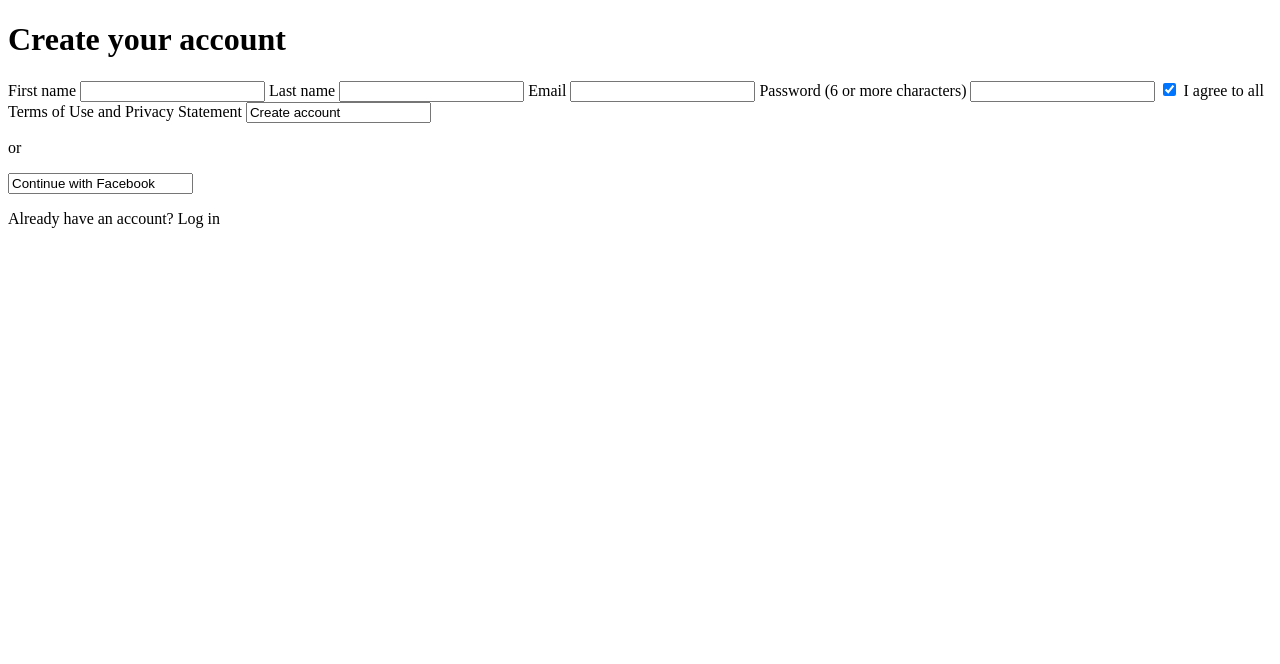
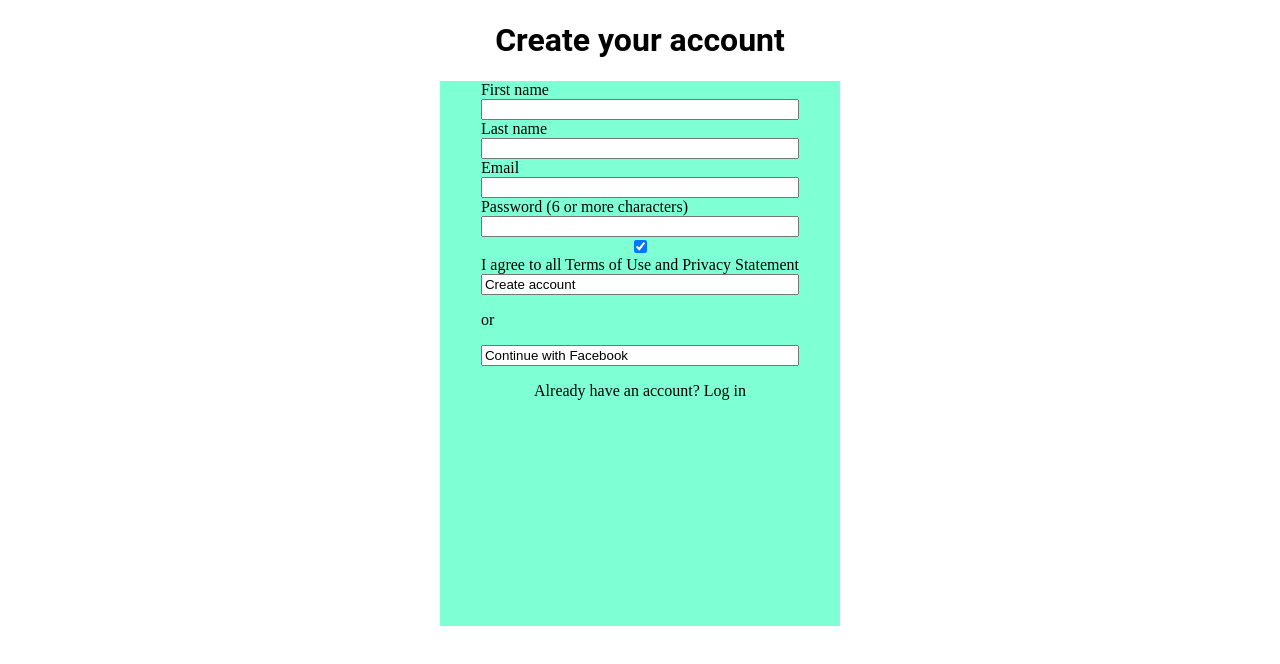
Before and after one commit to YaninaTrekhleb/sign-up-page-template, a plain HTML site: page index.html in a window 1280 px wide. Drawn offline with Linux system fonts and the light colour scheme.

Commit message:
Added css file.

```diff
--- a/index.css
+++ b/index.css
@@ -0,0 +1,28 @@
+/* Font link */
+<link href="https://fonts.googleapis.com/css?family=Roboto:300,300i,400,400i,500,500i,700,700i,900,900i&display=swap" rel="stylesheet">
+
+body {
+    max-width: 1200px;
+    margin: auto;
+}
+
+h1 {
+    font-family: 'Roboto', sans-serif;
+    text-align: center;
+}
+
+.form-input {
+    display: flex;
+    flex-direction: column;
+    justify-content: center;
+}
+
+.container {
+    background-color: aquamarine;
+    width: 400px;
+    height: 545px;
+    margin: auto;
+    display: flex;
+    flex-direction: column;
+    align-items: center;
+}
--- a/index.html
+++ b/index.html
@@ -13,9 +13,9 @@
     Create your account
 </h1>
 
-
+<div class="container">
     <form>
-    <div>
+        <div class="form-input">
             First name
             <input type="text" name="firstname">
             Last name
@@ -35,8 +35,8 @@
         </div>
     </form>
 
-<div>
 <p>Already have an account? Log in</p>
+
 </div>
 
 </body>
```
Lines whose indentation alone changed are shown as unchanged.
